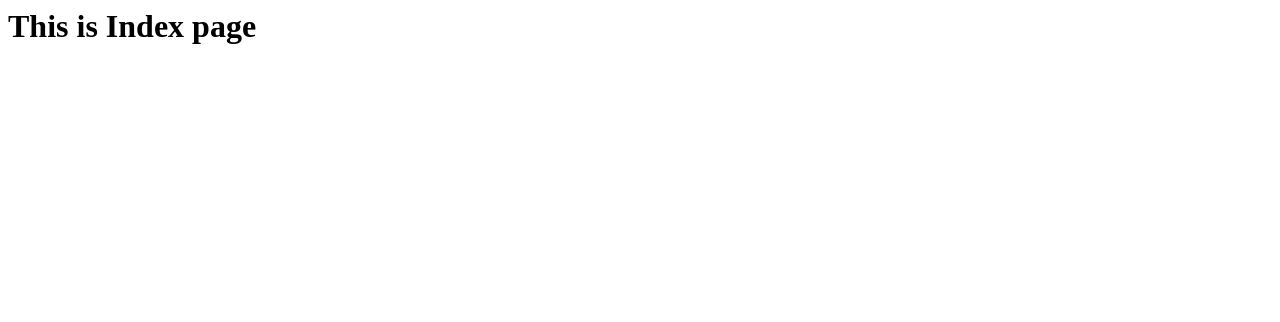
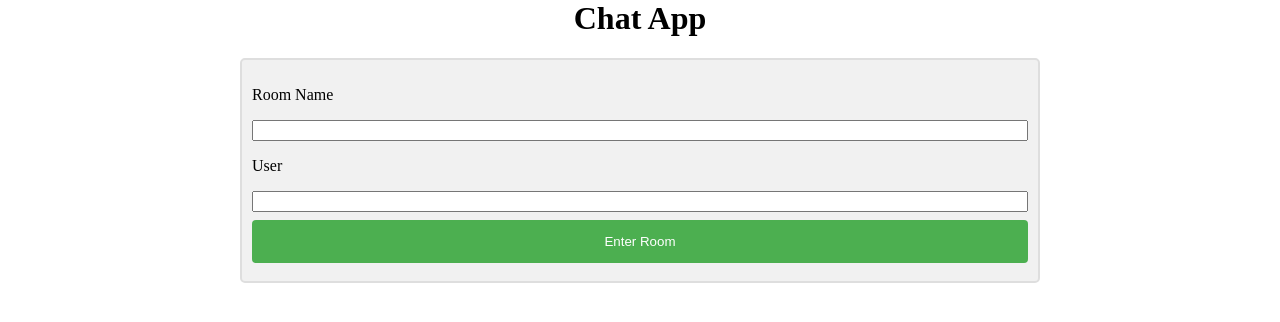
Before and after one commit to steeven1001759481/django-chatapp, a Django app: template templates/index.html in a window 1280 px wide. Shown: the top 322 px of the page. Run offline with Django 5.2, Linux system fonts and the light colour scheme; the template is opened without the code that fills it, so the values that code supplies are empty.

Commit message:
Create Home Page

```diff
--- a/chat/urls.py
+++ b/chat/urls.py
@@ -0,0 +1,6 @@
+from django.urls import path
+from . import views
+
+urlpatterns = [
+    path('', views.indexView)
+]
--- a/chat/views.py
+++ b/chat/views.py
@@ -1,3 +1,5 @@
 from django.shortcuts import render
 
 # Create your views here.
+def indexView(request):
+    return render(request, 'index.html')
--- a/chatapp/settings.py
+++ b/chatapp/settings.py
@@ -9,7 +9,7 @@ https://docs.djangoproject.com/en/5.1/topics/settings/
 For the full list of settings and their values, see
 https://docs.djangoproject.com/en/5.1/ref/settings/
 """
-
+import os
 from pathlib import Path
 
 # Build paths inside the project like this: BASE_DIR / 'subdir'.
@@ -117,6 +117,7 @@ USE_TZ = True
 # https://docs.djangoproject.com/en/5.1/howto/static-files/
 
 STATIC_URL = 'static/'
+STATICFILES_DIRS = (os.path.join(BASE_DIR, 'static'),)
 
 # Default primary key field type
 # https://docs.djangoproject.com/en/5.1/ref/settings/#default-auto-field
--- a/chatapp/urls.py
+++ b/chatapp/urls.py
@@ -15,8 +15,9 @@ Including another URLconf
     2. Add a URL to urlpatterns:  path('blog/', include('blog.urls'))
 """
 from django.contrib import admin
-from django.urls import path
+from django.urls import path, include
 
 urlpatterns = [
     path('admin/', admin.site.urls),
+    path('', include('chat.urls')),
 ]
--- /dev/null
+++ b/static/css/style.css
@@ -0,0 +1,33 @@
+body {
+    margin: 0 auto;
+    max-width: 800px;
+    padding: 0 20px;
+}
+
+.title{
+    text-align: center;
+    color: black;
+}
+
+.main-box{
+    border: 2px solid #dedede;
+    background-color: #f1f1f1;
+    border-radius: 5px;
+    padding: 10px;
+    margin: 10px 0;
+}
+
+.btn{
+    width: 100%;
+    background-color: #4CAF50;
+    color: white;
+    padding: 14px 20px;
+    margin: 8px 0;
+    border: none;
+    border-radius: 4px;
+    cursor: pointer;
+}
+
+.inp{
+    width: 100%;
+}
--- a/templates/index.html
+++ b/templates/index.html
@@ -1 +1,13 @@
-<h1>This is Index page</h1>
+{% load static %}
+<link rel="stylesheet" href="{% static 'css/style.css' %}">
+
+<h1 class="title">Chat App</h1>
+
+<div class="main-box">
+    <p>Room Name</p>
+    <input type="text" class="inp"></input>
+    <p>User</p>
+    <input type="text" class="inp"></input>
+    <br>
+    <input type="submit" value="Enter Room" class="btn"></input>
+</div>
```
